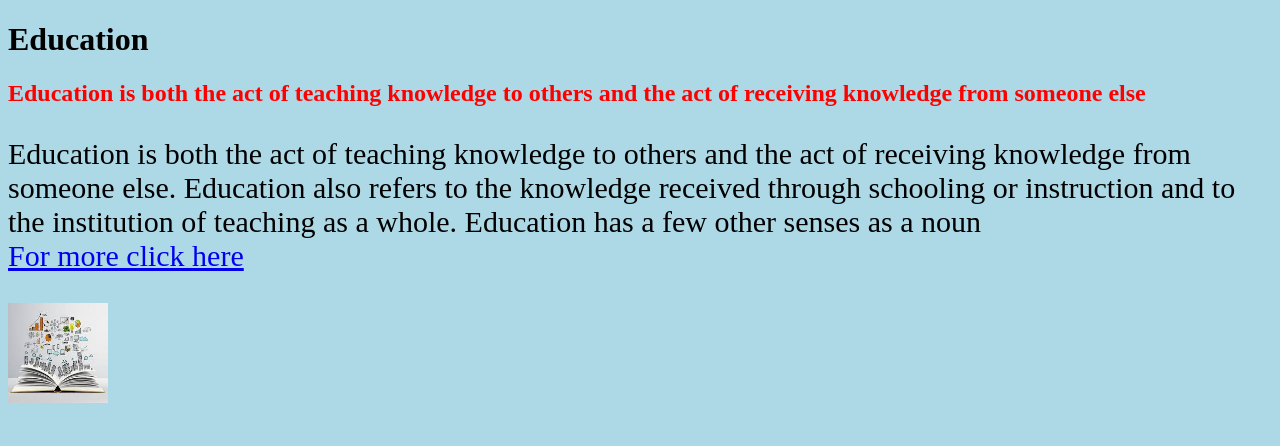
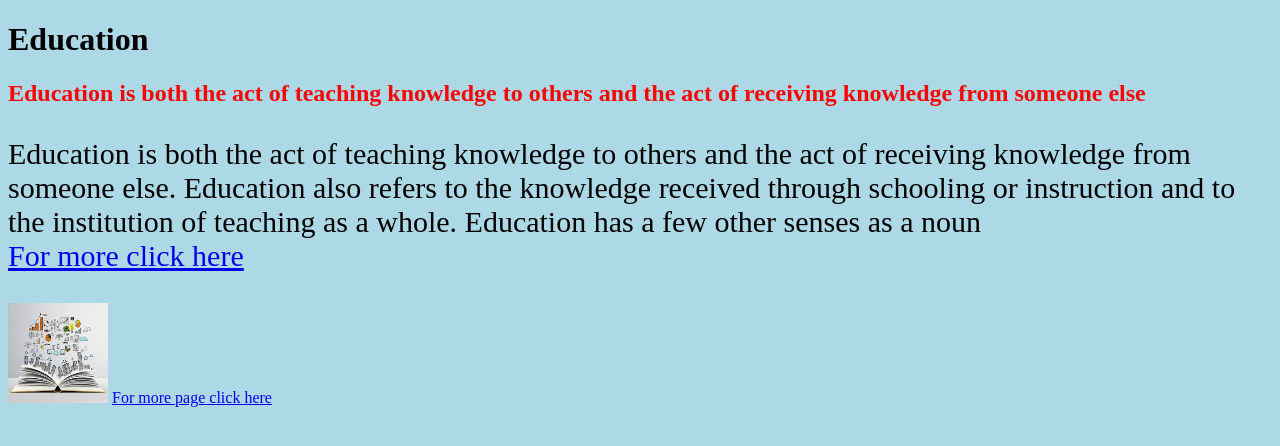
Before and after one commit to kumarvirendra02/website, a plain HTML site: page index.html in a window 1280 px wide. Drawn offline with Linux system fonts and the light colour scheme.

Commit message:
Update index.html

```diff
--- a/index.html
+++ b/index.html
@@ -13,6 +13,7 @@ Education has a few other senses as a noun<br>
 
  <a href = "https://www.dictionary.com/browse/education#:~:text=Education%20is%20both%20the%20act,other%20senses%20as%20a%20noun. ">For more click here</a> </p>
  <img src = "Education.jfif" alt="Education" height = "100px" width = "100px">
+  <a href = " about.html">For more page click here</a> </p>
 
 </body>
 </html>
```
